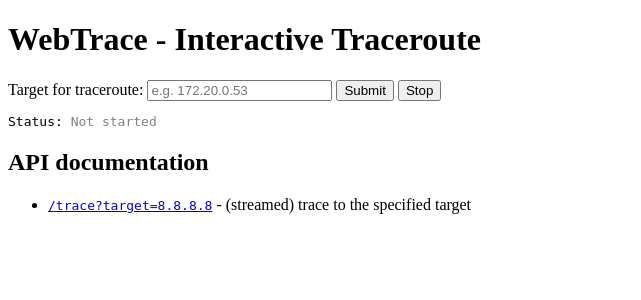
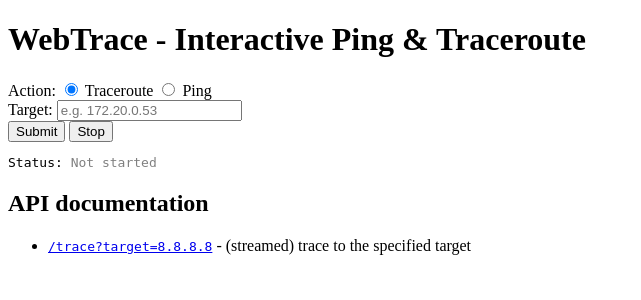
Before and after one commit to jlu5/webtrace, a Flask app: page / in a window 1280 px wide. Shown: the top 300 px of the page, without its empty margins (0-641 px from the left). Run offline with Flask 3, Linux system fonts and the light colour scheme.

Commit message:
Add ping command

```diff
--- a/app.py
+++ b/app.py
@@ -14,6 +14,7 @@ streamedprocess = StreamedSubprocess()
 logger = logging.getLogger('webtraceroute')
 logging.basicConfig(level=logging.DEBUG)
 
+PING_COUNT = int(os.environ.get('WEBTRACE_PINGCOUNT', 4))
 TIMEOUT = int(os.environ.get('WEBTRACE_TIMEOUT', 30))
 
 def render_error(error_str=None):
@@ -22,11 +23,6 @@ def render_error(error_str=None):
 @app.route("/")
 def index():
     return flask.render_template('index.html.j2')
-
-def get_trace_command(target):
-    if os.name == 'nt':
-        return ['tracert', target]
-    return ['traceroute', '--', target]
 
 def run_streamed_process(target):
     try:
@@ -39,12 +35,29 @@ def run_streamed_process(target):
         logger.exception(e)
         yield f'\nERROR: {e.cmd[0]} exited with status {e.returncode}'
 
+def get_trace_command(target):
+    if os.name == 'nt':
+        return ['tracert', target]
+    return ['traceroute', '--', target]
+
+def get_ping_command(target):
+    if os.name == 'nt':
+        return ['ping', '-n', str(PING_COUNT), target]
+    return ['ping', '-c', str(PING_COUNT), '--', target]
+
+def _handle_url(get_command_func):
+    if target := flask.request.args.get('target'):
+        cmd = get_command_func(target)
+        return run_streamed_process(cmd), {"Content-Type": "text/plain"}
+    return 'ERROR: No target specified', 400
+
 @app.route("/trace")
 def trace():
-    if target := flask.request.args.get('target'):
-        cmd = get_trace_command(target)
-        return run_streamed_process(cmd), {"Content-Type": "text/plain"}
-    return 'ERROR: No traceroute target specified', 400
+    return _handle_url(get_trace_command)
+
+@app.route("/ping")
+def ping():
+    return _handle_url(get_ping_command)
 
 @app.route('/static/<path:path>')
 def render_static(path):
--- a/static/webtrace.js
+++ b/static/webtrace.js
@@ -29,7 +29,14 @@ async function runTrace() {
     const target = document.getElementById("target_input").value;
     console.debug(`Starting trace to ${target}`);
 
-    const response = await fetch(`/trace?target=${encodeURIComponent(target)}`)
+    const action = document.querySelector('input[name="action"]:checked');
+    if (!action) {
+        status.classList = "status-error";
+        status.innerText = `ERROR: No action specified`;
+        return;
+    }
+
+    const response = await fetch(`/${action.value}?target=${encodeURIComponent(target)}`)
 
     if (!response.ok) {
         traceFinished = true;
--- a/templates/index.html.j2
+++ b/templates/index.html.j2
@@ -1,16 +1,24 @@
 <!DOCTYPE html>
 <html lang="en">
-{% set page_title = 'WebTrace - Interactive Traceroute' %}
+{% set page_title = 'WebTrace' %}
 {% include "head.html.j2" %}
 
 <body onload="doInit()">
 <script src="static/webtrace.js"></script>
 
 <div class="main">
-<h1>WebTrace - Interactive Traceroute</h1>
-<label for="target">Target for traceroute:</label>
+<h1>WebTrace - Interactive Ping & Traceroute</h1>
+Action:
+<input type="radio" id="action_trace" name="action" value="trace" checked onkeypress="onInputKeyPress(event)">
+<label for="action_trace">Traceroute</label>
+<input type="radio" id="action_ping" name="action" value="ping" onkeypress="onInputKeyPress(event)">
+<label for="action_ping">Ping</label>
+<br>
+
+<label for="target">Target:</label>
 <input type="text" id="target_input" name="target"
        placeholder="e.g. 172.20.0.53" onkeypress="onInputKeyPress(event)">
+<br>
 <button onclick="runTrace()">Submit</button>
 <button onclick="stopTrace(true)">Stop</button>
 
```
